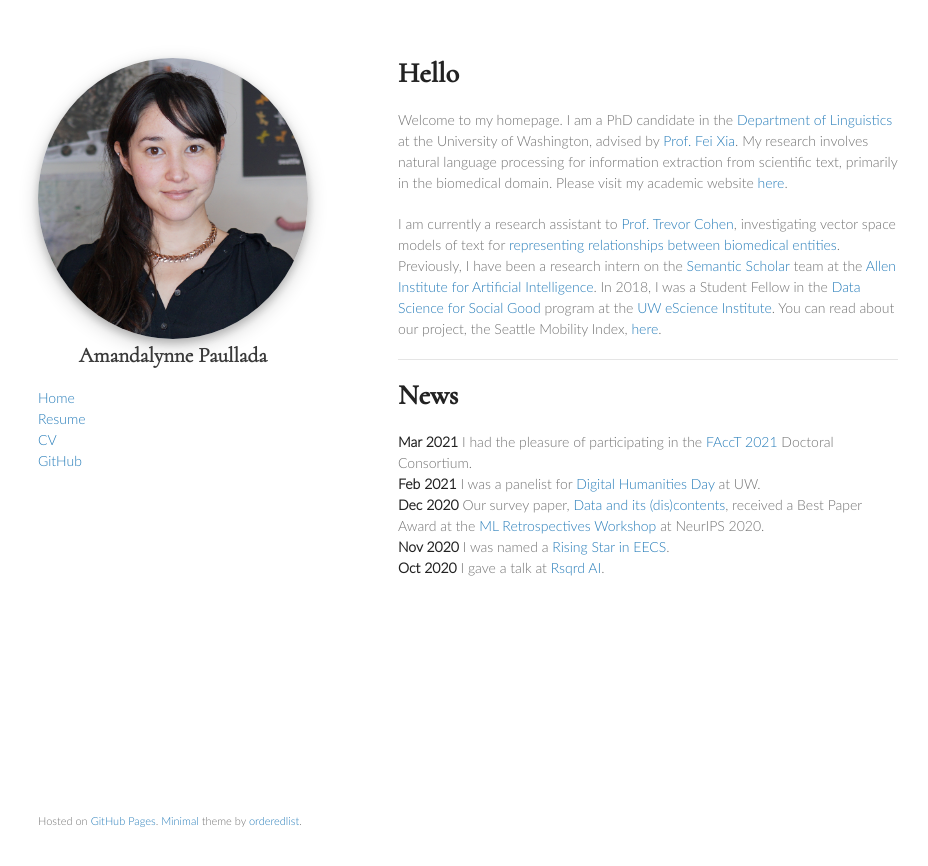
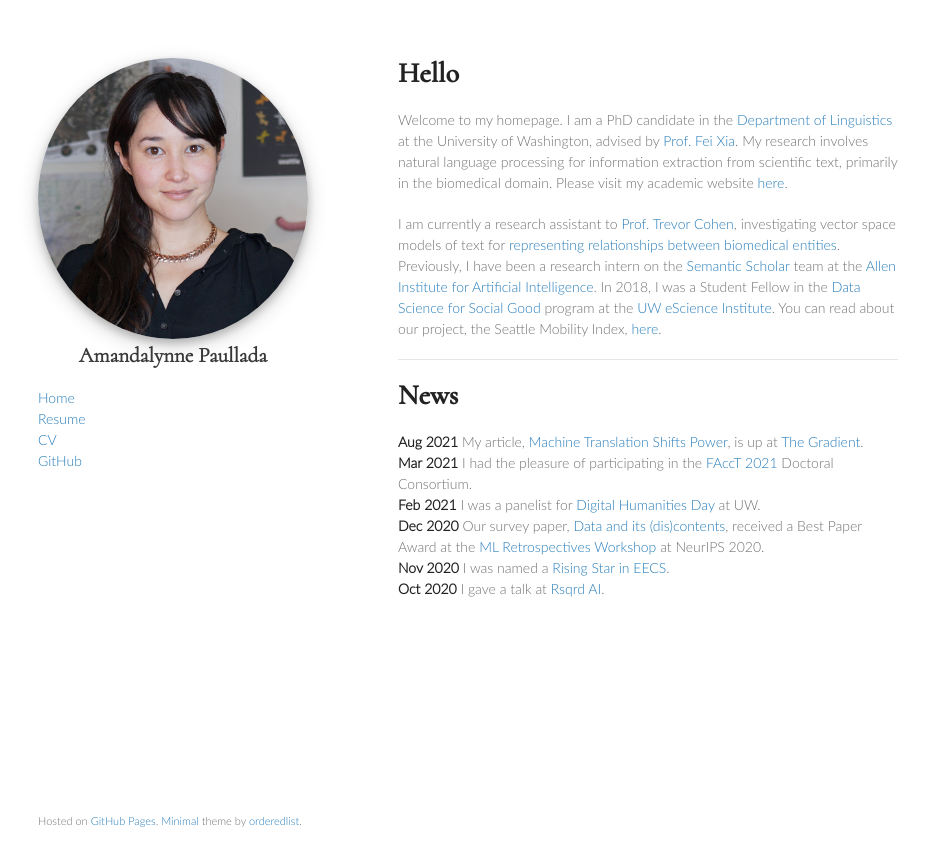
Before and after one commit to amandalynne/amandalynne.github.io, a Jekyll site: the page built from index.md, in a window 1280 px wide. Shown: the top 866 px of the page, without its empty margins (172-1100 px from the left). Built offline with Jekyll 4.4.1, drawn with Linux system fonts in a browser that asks for light colours; our own code applies the rules of GitHub Pages for plain Markdown files.

Commit message:
update news

```diff
--- a/index.md
+++ b/index.md
@@ -11,7 +11,8 @@ Previously, I have been a research intern on the [Semantic Scholar](https://www.
 
 # News
 
-**Mar 2021**   I had the pleasure of participating in the [FAccT 2021](https://facctconference.org/2021/) Doctoral Consortium.
+**Aug 2021**    My article, [Machine Translation Shifts Power](https://thegradient.pub/machine-translation-shifts-power/), is up at [The Gradient](https://thegradient.pub/about/).
+**Mar 2021**    I had the pleasure of participating in the [FAccT 2021](https://facctconference.org/2021/) Doctoral Consortium.
 **Feb 2021**    I was a panelist for [Digital Humanities Day](https://sites.uw.edu/digitalhumanities/) at UW.
 **Dec 2020**    Our survey paper, [Data and its (dis)contents](https://arxiv.org/abs/2012.05345), received a Best Paper Award at the [ML Retrospectives Workshop](https://ml-retrospectives.github.io/neurips2020/) at NeurIPS 2020.
 **Nov 2020**    I was named a [Rising Star in EECS](https://eecs.berkeley.edu/rising-stars-2020).
```
